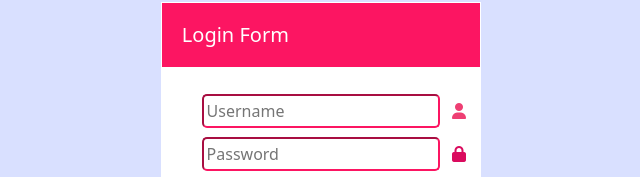
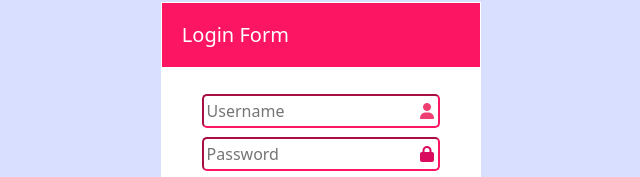
Before and after one commit to Harikumar599/Css_File, a plain HTML site: page Day - 6 - form/index.html in a window 1280 px wide. Shown: the part 124-301 px from the top of the page, 300-940 px from the left. Drawn offline with nearby package versions, Linux system fonts and the light colour scheme.

Commit message:
icon changes

```diff
--- a/Day - 6 - form/style.css
+++ b/Day - 6 - form/style.css
@@ -19,12 +19,15 @@
     font-size: 20px;
     font-weight: 900;
 }
-.fa-solid.fa-user{
+i{
+    margin-left: -20px;
+}
+/* .fa-solid.fa-user{
     padding-left: 4%;
 }
 .fa-solid.fa-lock{
     padding-left: 4%;
-}
+} */
 .back{
     margin-left: 36%;
     margin-top: 2%;
```
